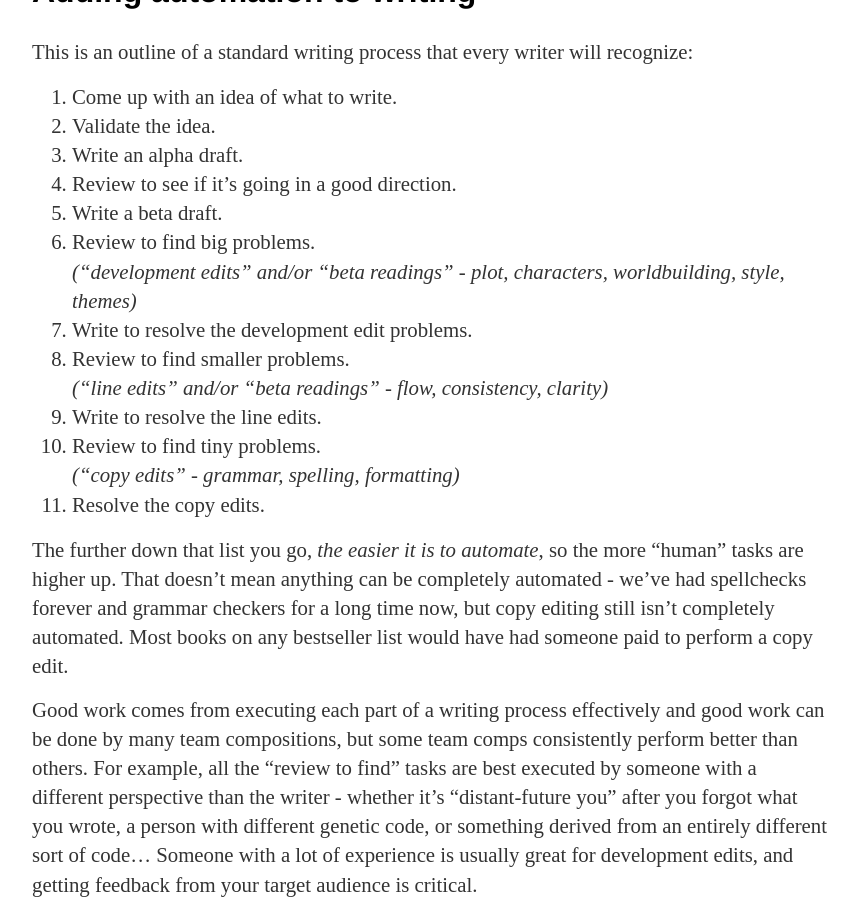
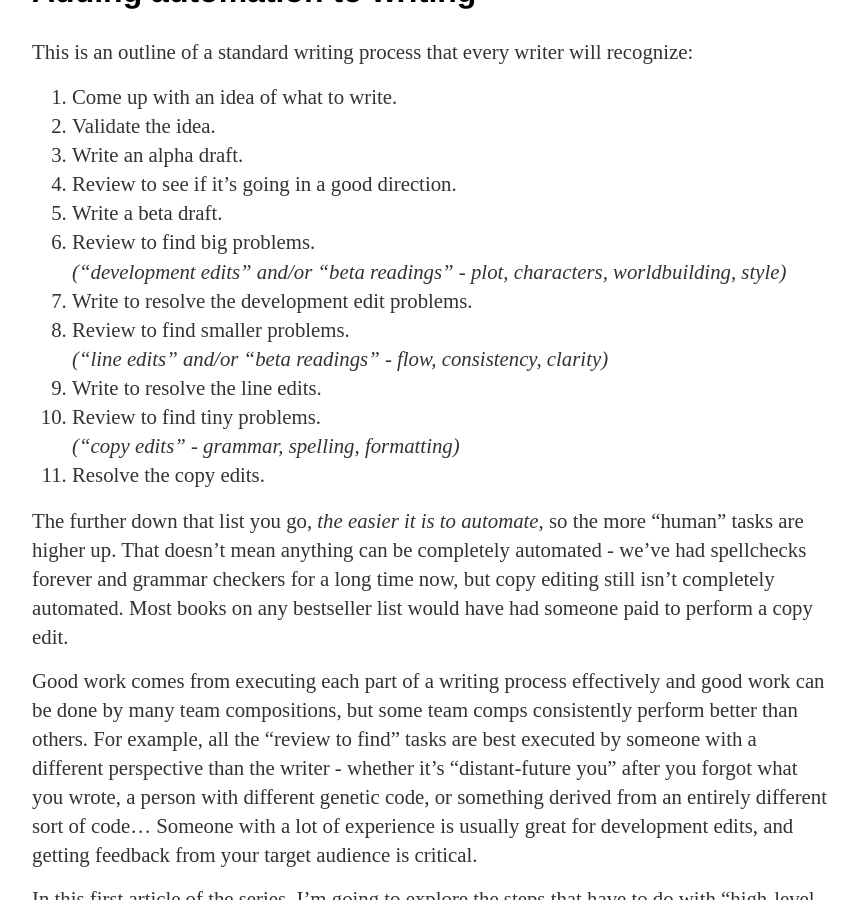
Before and after one commit to curiousest/curiousest.github.io, a Jekyll site: the page built from _posts/2024-09-01-editing-science-fiction-with-llms.md, in a window 1280 px wide and 900 px high, scrolled down 1348 px. Shown: the whole window, without its empty margins (208-1066 px from the left). Built offline with Jekyll 4.4.1, drawn with Linux system fonts in a browser that asks for light colours.

Commit message:
Wording.

```diff
--- a/_posts/2024-09-01-editing-science-fiction-with-llms.md
+++ b/_posts/2024-09-01-editing-science-fiction-with-llms.md
@@ -40,7 +40,7 @@
 4. Review to see if it's going in a good direction.
 5. Write a beta draft.
 6. Review to find big problems.
-	<br/>*("development edits" and/or "beta readings" - plot, characters, worldbuilding, style, themes)*
+	<br/>*("development edits" and/or "beta readings" - plot, characters, worldbuilding, style)*
 7. Write to resolve the development edit problems.
 8. Review to find smaller problems.
 	<br/>*("line edits" and/or "beta readings" - flow, consistency, clarity)*
```
